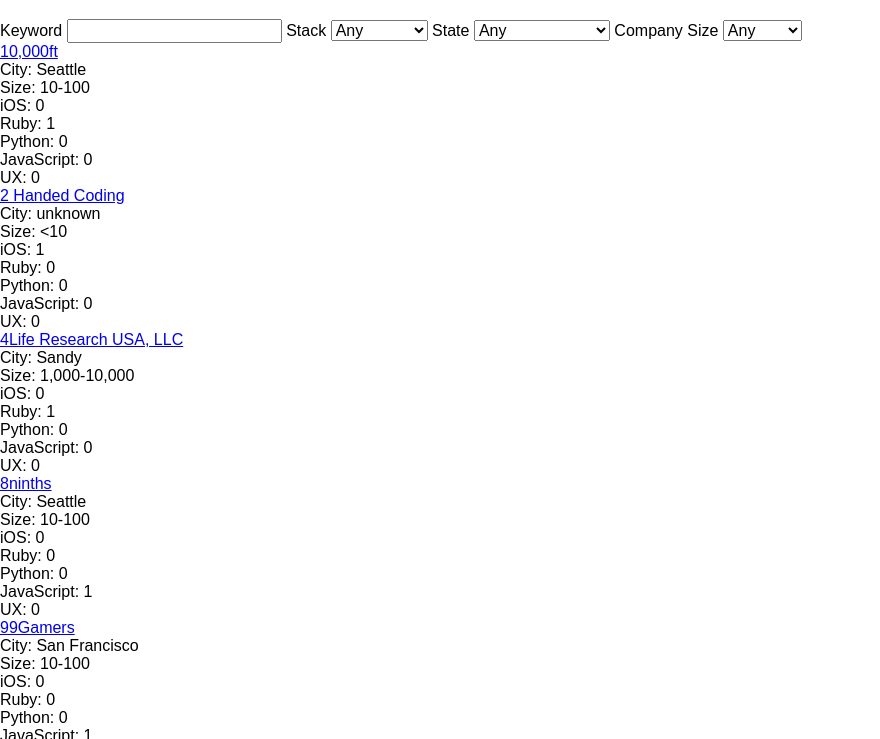
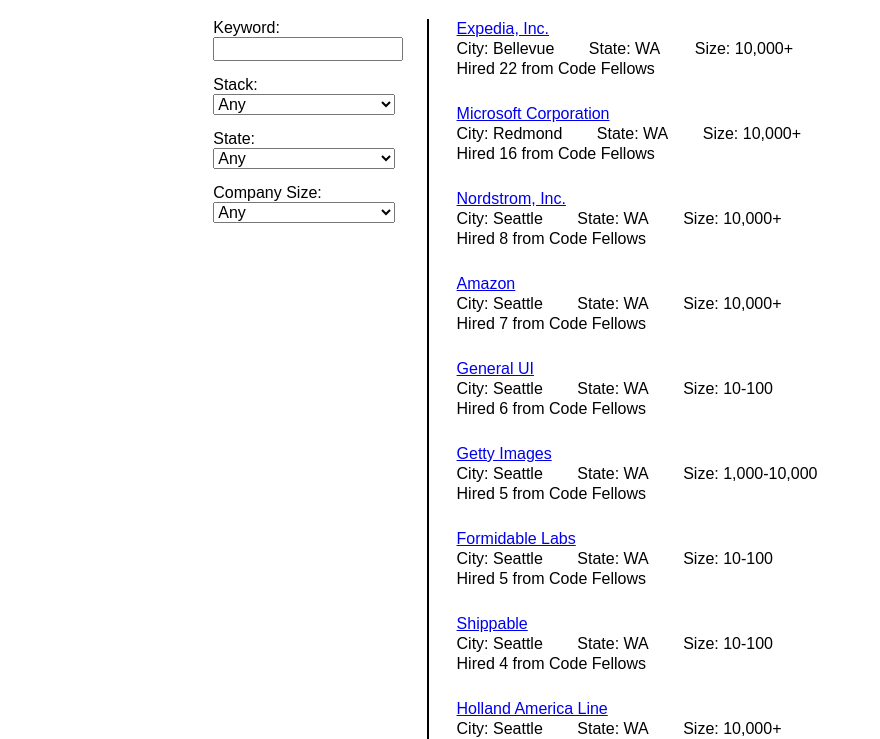
Before and after one commit to tiodan81/CF-job-search, a website built with webpack: page src/index.html in a window 1280 px wide. Shown: the part 61-800 px from the top of the page, without its empty margins (0-880 px from the left). Built offline with nearby package versions, Linux system fonts and the light colour scheme; some packages are replaced by stand-ins of ours; files whose address does not match are found by name.

Commit message:
add more styles for job search page

```diff
--- a/src/index.html
+++ b/src/index.html
@@ -8,7 +8,7 @@
   <header>
     <h1>Cheddr Findr</h1>
   </header>
-  <main data-ng-view>
+  <main data-ng-view class="pure-g">
   </main>
   <script type="text/javascript" src="http://localhost:8080/dist/bundle.js"></script>
   <!-- <script type="text/javascript" src="bundle.js"></script> -->
--- a/src/scss/base.scss
+++ b/src/scss/base.scss
@@ -10,16 +10,27 @@
 // 	justify-content: space-between;
 // }
 //
-// .side-bar{
-// 	width: 30%;
-// 	display: inline-block;
-// 	padding: 5% 0;
-//
-// 	input, label{
-// 		width: 48%;
-// 		display: inline-block;
-// 	}
-// }
+.side-bar{
+	display: inline-block;
+  border-right: 2px solid black;
+  input {
+
+  }
+  input, label{
+		display: block;
+	}
+  input, select {
+    margin-bottom: 15px;
+    width: 85%;
+  }
+}
+.job {
+  margin: 0 0 25px 28px;
+  line-height: 20px;
+  span {
+    margin-right: 30px;
+  }
+}
 //
 // .job-list{
 // 	width: 60%;
--- a/src/templates/job_search_template.html
+++ b/src/templates/job_search_template.html
@@ -1,8 +1,8 @@
-<div class="side-bar">
-  <label for="keyword">Keyword</label>
+<div class="side-bar offset-sm-1-6 pure-u-1-6">
+  <label for="keyword">Keyword:</label>
   <input type="text" name="keyword" id="keyword" data-ng-model="keyword"></input>
 
-  <label for="stack">Stack</label>
+  <label for="stack">Stack:</label>
   <select id="stack" data-ng-model="stack">
     <option value="">Any</option>
     <option value="ios">iOS</option>
@@ -12,7 +12,7 @@
     <option value="ux">UX</option>
   </select>
 
-  <label for="State">State</label>
+  <label for="State">State:</label>
   <select id="State" data-ng-model="state"
                      data-ng-change="resetCity()"
                      data-ng-options="job.state as job.state for job in jobs | unique:'state'">
@@ -26,7 +26,7 @@
     <option value="">Any</option>
   </select>
 
-  <label for="size">Company Size</label>
+  <label for="size">Company Size:</label>
   <select id="size" data-ng-model="size">
     <option value="">Any</option>
     <option value="<10">Tiny</option>
@@ -36,21 +36,19 @@
     <option value="10,000+">Huge</option>
   </select>
 </div>
-<div class="job-list">
-  <div data-ng-repeat="job in jobs | filter:keyword |
+<div class="job-list pure-u-1-3">
+  <div class="job" data-ng-repeat="job in jobs | filter:keyword |
                                                       filter:stackFunction |
                                                       filter:filterFunction('state') |
                                                       filter:filterFunction('city') |
-                                                      filter:filterFunction('size')">
+                                                      filter:filterFunction('size') |
+                                                      orderBy:'ios + ruby + python + javascript + ux':true">
     <div class="job-item">
       <a href="#/company/{{job.company}}">{{job.company}}</a><br>
-      City: {{job.city}}<br>
-      Size: {{job.size}}<br>
-      iOS: {{job.ios}}<br>
-      Ruby: {{job.ruby}}<br>
-      Python: {{job.python}}<br>
-      JavaScript: {{job.javascript}}<br>
-      UX: {{job.ux}}<br>
+      <span>City: {{job.city}}</span>
+      <span>State: {{job.state}}</span>
+      <span>Size: {{job.size}}<span><br>
+      Hired {{job.ios + job.ruby + job.python + job.javascript + job.ux}} from Code Fellows
     </div>
   </div>
 </div>
```
